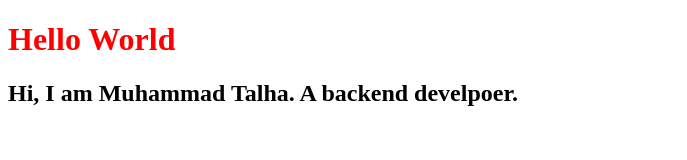
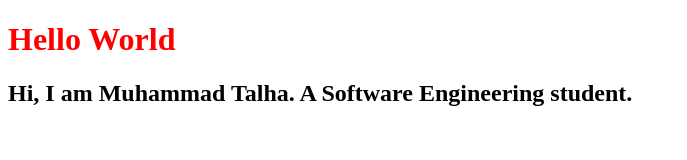
Before and after one commit to MalikTalha03/Hello-World, a website: page index.html in a window 1280 px wide. Shown: the whole page, without its empty margins (0-687 px from the left). Drawn offline with Linux system fonts and the light colour scheme.

Commit message:
Text Updated

```diff
--- a/index.html
+++ b/index.html
@@ -8,6 +8,6 @@
 </head>
 <body>
     <h1>Hello World</h1>
-    <h2>Hi, I am Muhammad Talha. A backend develpoer.</h2>
+    <h2>Hi, I am Muhammad Talha. A Software Engineering student.</h2>
 </body>
 </html>
```
